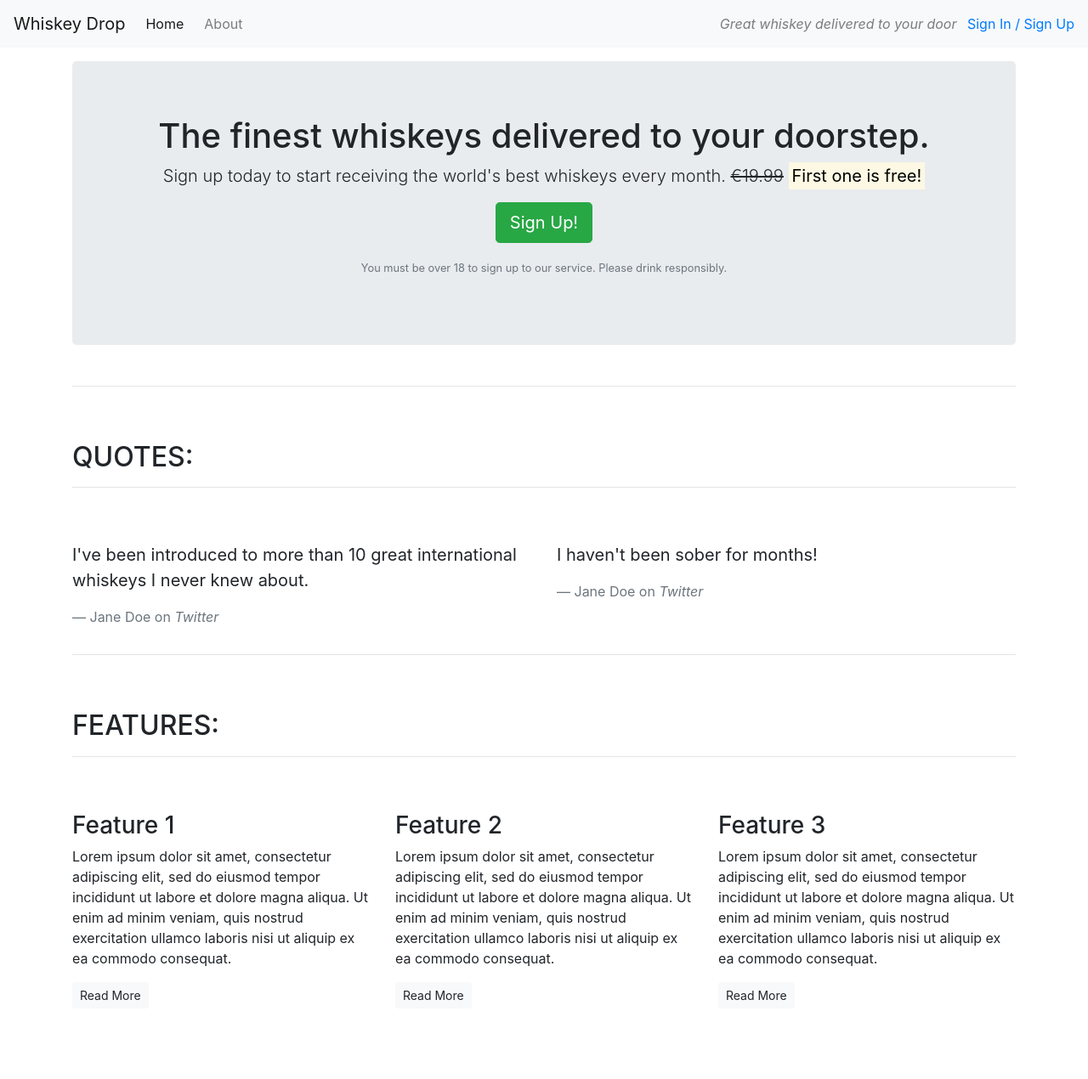
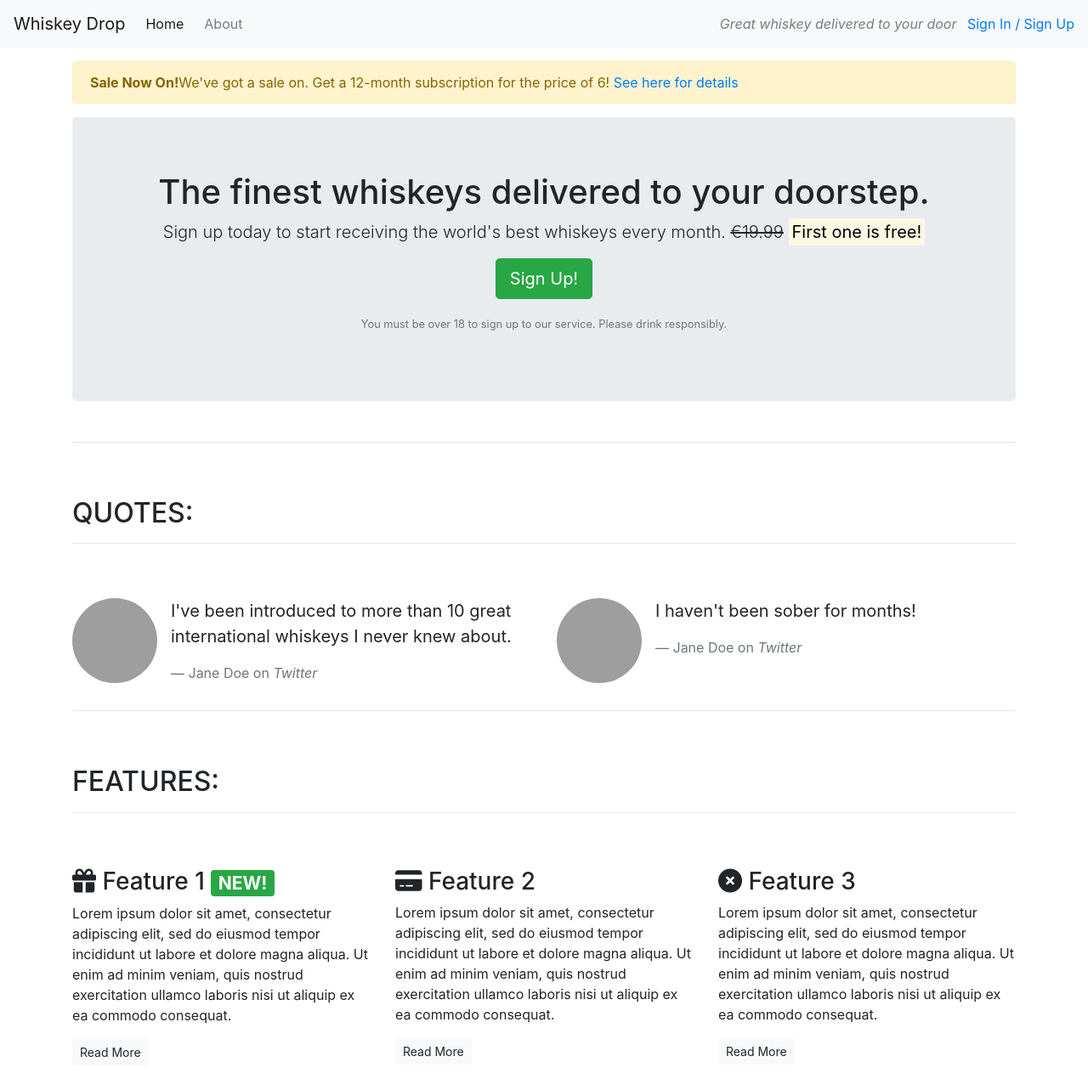
Before and after one commit to Charlie-Walsh/whiskey-drop, a plain HTML site: page index.html in a window 1280 px wide. Shown: the whole page at 85% size. Before the commit the page ends 1203 px from the top, so only its background shows below. Drawn offline with nearby package versions, Linux system fonts and the light colour scheme; grey boxes are pictures that could not be loaded.

Commit message:
images and icons added

```diff
--- a/index.html
+++ b/index.html
@@ -6,6 +6,7 @@
     <meta name="viewport" content="width=device-width, initial-scale=1.0">
     <title>Whiskey Drop | Taste a new whiskey every month</title>
     <link rel="stylesheet" href="https://maxcdn.bootstrapcdn.com/bootstrap/4.1.3/css/bootstrap.min.css">
+    <script src="https://kit.fontawesome.com/0b34ee418f.js" crossorigin="anonymous"></script>
 </head>
 
 <body>
@@ -26,6 +27,13 @@
         <!--</div>-->
     </nav>
     <article class="container mt-3">
+        <div class="row">
+            <div class="col-12">
+                <div class="alert alert-warning d-none d-sm-block">
+                    <strong>Sale Now On!</strong>We've got a sale on. Get a 12-month subscription for the price of 6! <a href="">See here for details</a>
+                </div>
+            </div>
+        </div>
         <!-- Callout -->
         <div class="row">
             <div class="col-12">
@@ -52,16 +60,30 @@
             </div>
             <div class="row">
                 <div class="col-12 col-md-6">
+                    <div class="media">
+                        <div class="d-none d-sm-block">
+                            <img src="https://github.com/Code-Institute-Solutions/BootstrappingYourNextBigIdea-BS4/blob/master/03-Components/02-core_components-part-2/images/girl-image.png?raw=true" class="rounded-circle mr-3" height="100px" width="100px"></img>
+                        </div>
+                        <div class="media-body">
                     <blockquote class="blockquote">
                         <p>I've been introduced to more than 10 great international whiskeys I never knew about.</p>
                         <footer class="blockquote-footer">Jane Doe on <cite title="Twitter">Twitter</cite></footer>
                     </blockquote>
+                        </div>
+                    </div>
                 </div>
                 <div class="col-12 col-md-6">
+                    <div class="media">
+                        <div class="d-none d-sm-block">
+                            <img src="https://github.com/Code-Institute-Solutions/BootstrappingYourNextBigIdea-BS4/blob/master/03-Components/02-core_components-part-2/images/guy-image.png?raw=true" class="rounded-circle mr-3" height="100px" width="100px"></img>
+                        </div>
+                        <div class="media-body">
                     <blockquote class="blockquote">
                         <p>I haven't been sober for months!</p>
                         <footer class="blockquote-footer">Jane Doe on <cite title="Twitter">Twitter</cite></footer>
                     </blockquote>
+                        </div>
+                    </div>
                 </div>
             </div>
         </section>
@@ -78,21 +100,21 @@
             <div class="row">
                 <div class="col-12 col-md-6 col-lg-4">
                     <div class="feature">
-                        <h3>Feature 1</h3>
+                        <h3><i class="fa-solid fa-gift d-none d-sm-inline"></i> Feature 1 <span class="badge badge-success">NEW!</span></h3>
                         <p>Lorem ipsum dolor sit amet, consectetur adipiscing elit, sed do eiusmod tempor incididunt ut labore et dolore magna aliqua. Ut enim ad minim veniam, quis nostrud exercitation ullamco laboris nisi ut aliquip ex ea commodo consequat.</p>
                         <p><a class="btn btn-sm btn-light" href="">Read More</a></p>
                     </div>
                 </div>
                 <div class="col-12 col-md-6 col-lg-4">
                     <div class="feature">
-                        <h3>Feature 2</h3>
+                        <h3><i class="fa-solid fa-credit-card d-none d-sm-inline"></i> Feature 2</h3>
                         <p>Lorem ipsum dolor sit amet, consectetur adipiscing elit, sed do eiusmod tempor incididunt ut labore et dolore magna aliqua. Ut enim ad minim veniam, quis nostrud exercitation ullamco laboris nisi ut aliquip ex ea commodo consequat.</p>
                         <p><a class="btn btn-sm btn-light" href="">Read More</a></p>
                     </div>
                 </div>
                 <div class="col-12 d-md-none d-lg-block col-lg-4">
                     <div class="feature">
-                        <h3>Feature 3</h3>
+                        <h3><i class="fa-solid fa-circle-xmark d-none d-sm-inline"></i> Feature 3</h3>
                         <p>Lorem ipsum dolor sit amet, consectetur adipiscing elit, sed do eiusmod tempor incididunt ut labore et dolore magna aliqua. Ut enim ad minim veniam, quis nostrud exercitation ullamco laboris nisi ut aliquip ex ea commodo consequat.</p>
                         <p><a class="btn btn-sm btn-light" href="">Read More</a></p>
                     </div>
```
